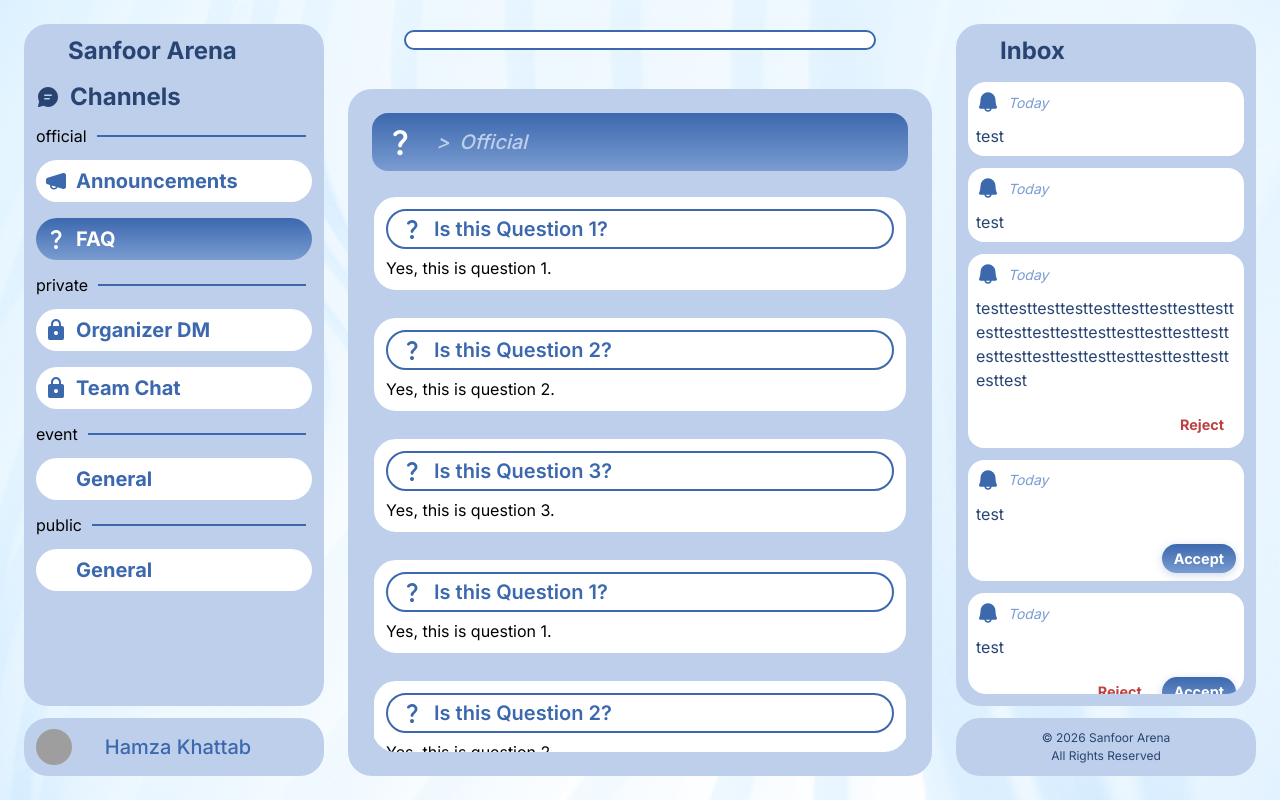
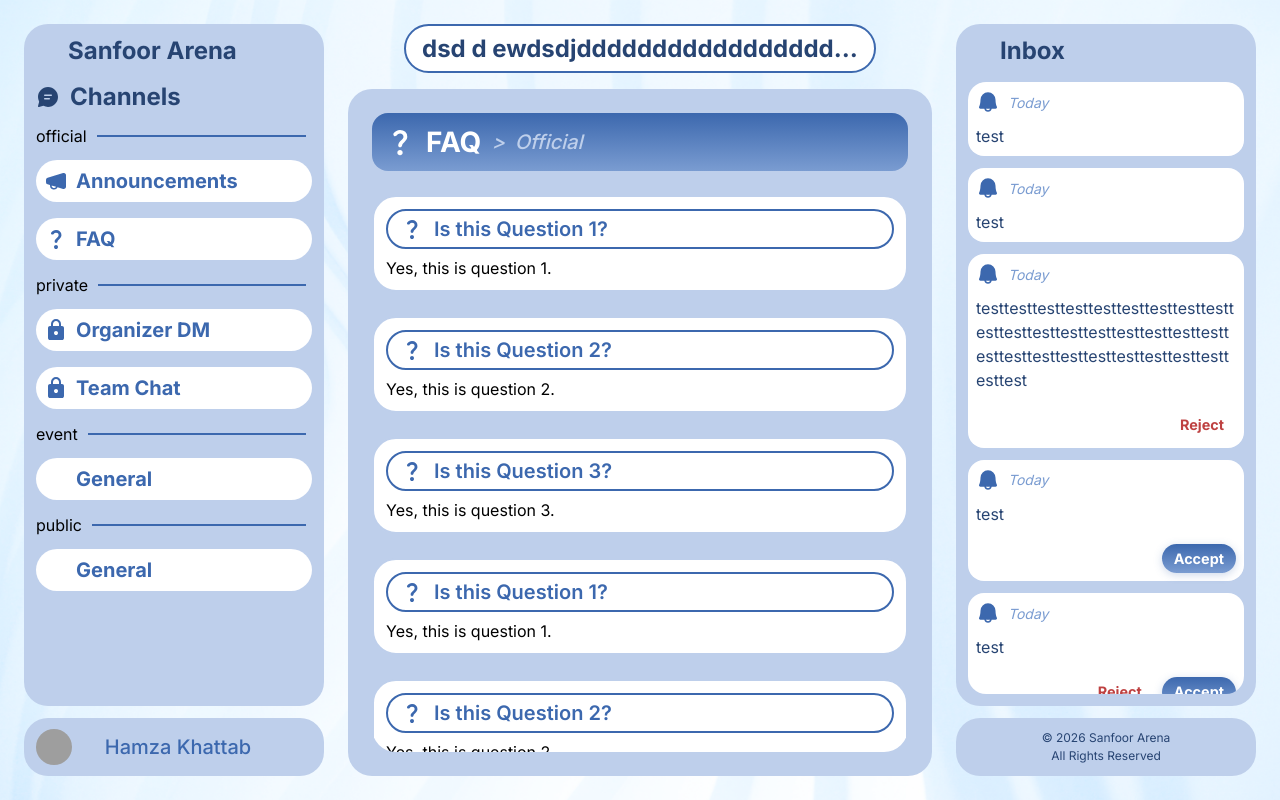
Before and after one commit to hamza-raed-kh/capstone-frontend, a React (Vite) app: page /faq in a window 1280 px wide. Built offline with nearby package versions, Linux system fonts and the light colour scheme; grey boxes are pictures that could not be loaded; some icons are missing.

Commit message:
Sprint4: Small fixes relating to 'SearchBar', 'SectionHeader' & 'EventCard'.

```diff
--- a/src/components/EventCard/EventCard.module.css
+++ b/src/components/EventCard/EventCard.module.css
@@ -90,6 +90,11 @@
     text-align: start;
 
     color: var(--color-text);
+
+    display: -webkit-box;
+    -webkit-line-clamp: 2;
+    -webkit-box-orient: vertical;
+    overflow: hidden;
 
 
     /* Inside auto layout */
--- a/src/components/LeftSection/LeftSection.jsx
+++ b/src/components/LeftSection/LeftSection.jsx
@@ -18,7 +18,7 @@ function LeftSection({ preset }) {
                     </div>
                     <h1 className={styles.menuTitle}>Sanfoor Arena</h1>
                 </div>
-                <Navigation preset={preset} />
+                <Navigation preset={preset}/>
             </div>
         </SideSection>
     )
--- a/src/components/Navigation/Navigation.jsx
+++ b/src/components/Navigation/Navigation.jsx
@@ -44,18 +44,18 @@ const Navigation = ({ preset, community_links }) => {
 
   community_links = community_links || {
     official: [
-      { label: "Announcements", to: "/announcements", icon: "fluent:megaphone-24-filled" },
-      { label: "FAQ", to: "/faq", icon: "material-symbols:question-mark-rounded" },
+      { label: "Announcements", to: "/community/announcements", icon: "fluent:megaphone-24-filled" },
+      { label: "FAQ", to: "/community/faq", icon: "material-symbols:question-mark-rounded" },
     ],
     private: [
-      { label: "Organizer DM", to: "/dm", icon: "material-symbols:lock" },
-      { label: "Team Chat", to: "/teamchat", icon: "material-symbols:lock" },
+      { label: "Organizer DM", to: "/community/dm", icon: "material-symbols:lock" },
+      { label: "Team Chat", to: "/community/teamchat", icon: "material-symbols:lock" },
     ],
     event: [
-      { label: "General", to: "/general", icon: "tabler:hash" },
+      { label: "General", to: "/community/general", icon: "tabler:hash" },
     ],
     public: [
-      { label: "General", to: "/public", icon: "tabler:hash" },
+      { label: "General", to: "/community/public", icon: "tabler:hash" },
     ],
   }
 
--- a/src/components/SearchBar/SearchBar.module.css
+++ b/src/components/SearchBar/SearchBar.module.css
@@ -18,6 +18,8 @@
     align-items: center;
     padding: 8px 16px;
     gap: 10px;
+
+    width: 0px;
 
     background: var(--color-white);
     border: 2px solid var(--color-main);
@@ -45,6 +47,28 @@
 
 .searchbarSearchText:focus {
     outline: transparent;
+}
+
+.searchbarPlaceholderText {
+    /* Text */
+    font-style: normal;
+    font-weight: 700;
+    font-size: 24px;
+    line-height: 29px;
+
+    width: 100%;
+
+    white-space: nowrap;
+    overflow: hidden;
+    text-overflow: ellipsis;
+
+    color: var(--color-text);
+
+
+    /* Inside auto layout */
+    flex: none;
+    order: 0;
+    flex-grow: 1;
 }
 
 .searchbarSearchIcon {
--- a/src/pages/FaqPage/FaqPage.jsx
+++ b/src/pages/FaqPage/FaqPage.jsx
@@ -56,11 +56,11 @@ const FaqPage = ({ comp_name, faqs}) => {
         <SectionedLayout preset="community">
             <div className={styles.pageContainer}>
                 <div className={styles.pageSearchSection}>
-                    <SearchBar variant="placeholder">{comp_name}</SearchBar>
+                    <SearchBar variant="placeholder">{comp_name || "dsd\nd\newdsdjdddddddddddddddddddddddddddddddddddddddddddddddddddddddddddddddddddddddddddddddddddddddddddddddddddd"}</SearchBar>
                 </div>
                 <div className={`${styles.bodyContainer}`}>
                     <div className={`${styles.bodyHeader}`}>
-                        <SectionHeader icon={'material-symbols:question-mark-rounded'} text={'FAQ'} category={'Official'}/>
+                        <SectionHeader icon={'material-symbols:question-mark-rounded'} title={'FAQ'} category={'Official'}/>
                     </div>
                     <div className={styles.bodyQuestionList}>
                         {Array.from(faqs, (_,i) =>
--- a/src/pages/SecurityPage/SecurityPage.jsx
+++ b/src/pages/SecurityPage/SecurityPage.jsx
@@ -58,7 +58,7 @@ const SecurityPage = ({ onDelete }) => {
                 </div>
                 <div className={`${styles.bodyContainer}`}>
                     <div className={`${styles.SectionSecurity}`}>
-                        <SectionHeader icon={'tdesign:icon-filled'} text={'Security'} />
+                        <SectionHeader icon={'tdesign:icon-filled'} title={'Security'} />
                         <form className={styles.SecurityForm} onSubmit={handleSubmit}>
                             <div className={`${styles.SecurityFields}`}>
                                 <TextField label="New Password" type="textarea" value={password} handler={handlePasswordChange} />
@@ -75,7 +75,7 @@ const SecurityPage = ({ onDelete }) => {
                         </form>
                     </div>
                     <div className={`${styles.SectionDanger}`}>
-                        <SectionHeader variant={'red'} icon={'tdesign:icon-filled'} text={'Danger Zone'} />
+                        <SectionHeader variant={'red'} icon={'tdesign:icon-filled'} title={'Danger Zone'} />
                         <div className={`${styles.DangerDelete}`}>
                             <div className={`${styles.DangerDeleteButton}`}>
                                 <Button variant={"red-secondary"} children={"Delete Account"} onClick={handleDelete} />
```
